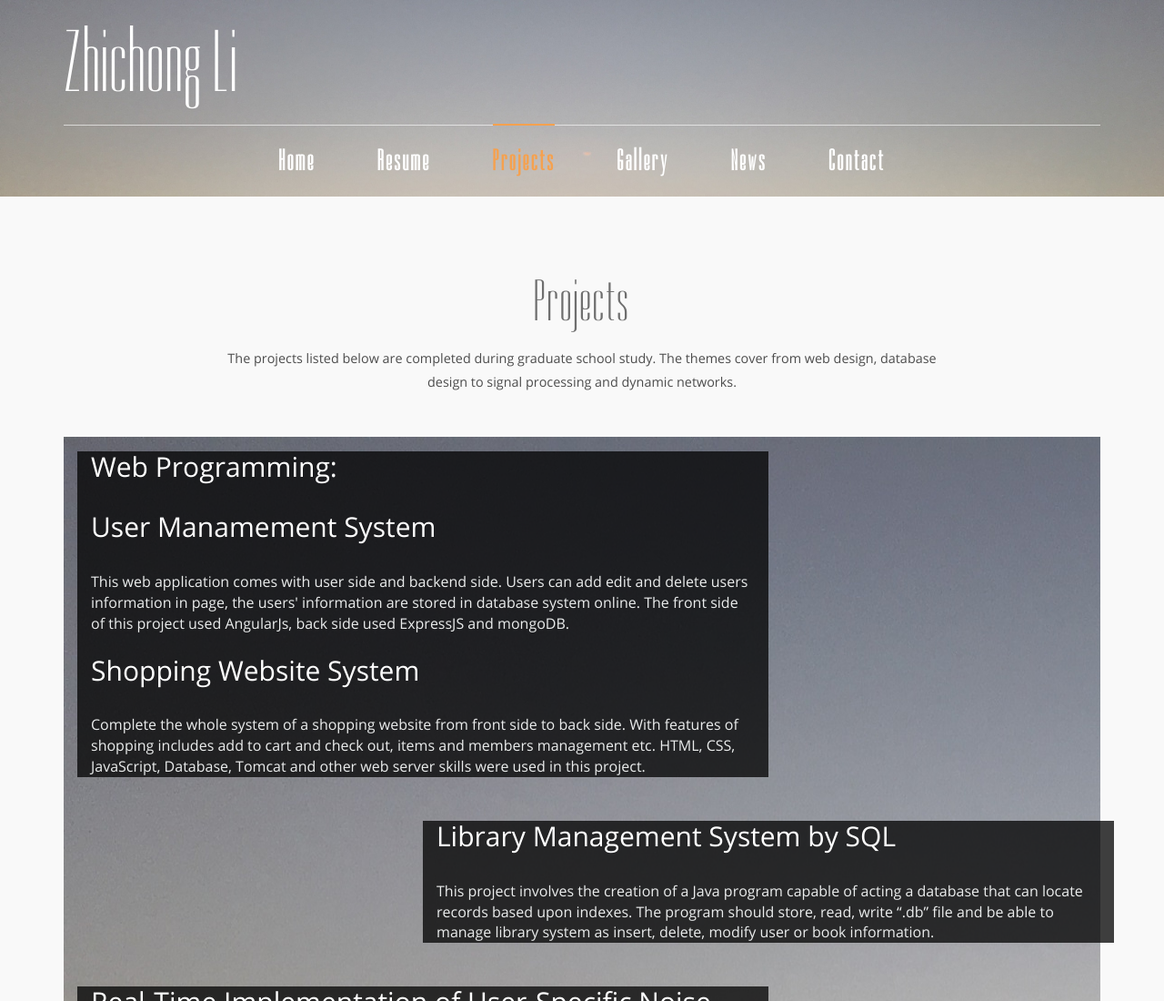
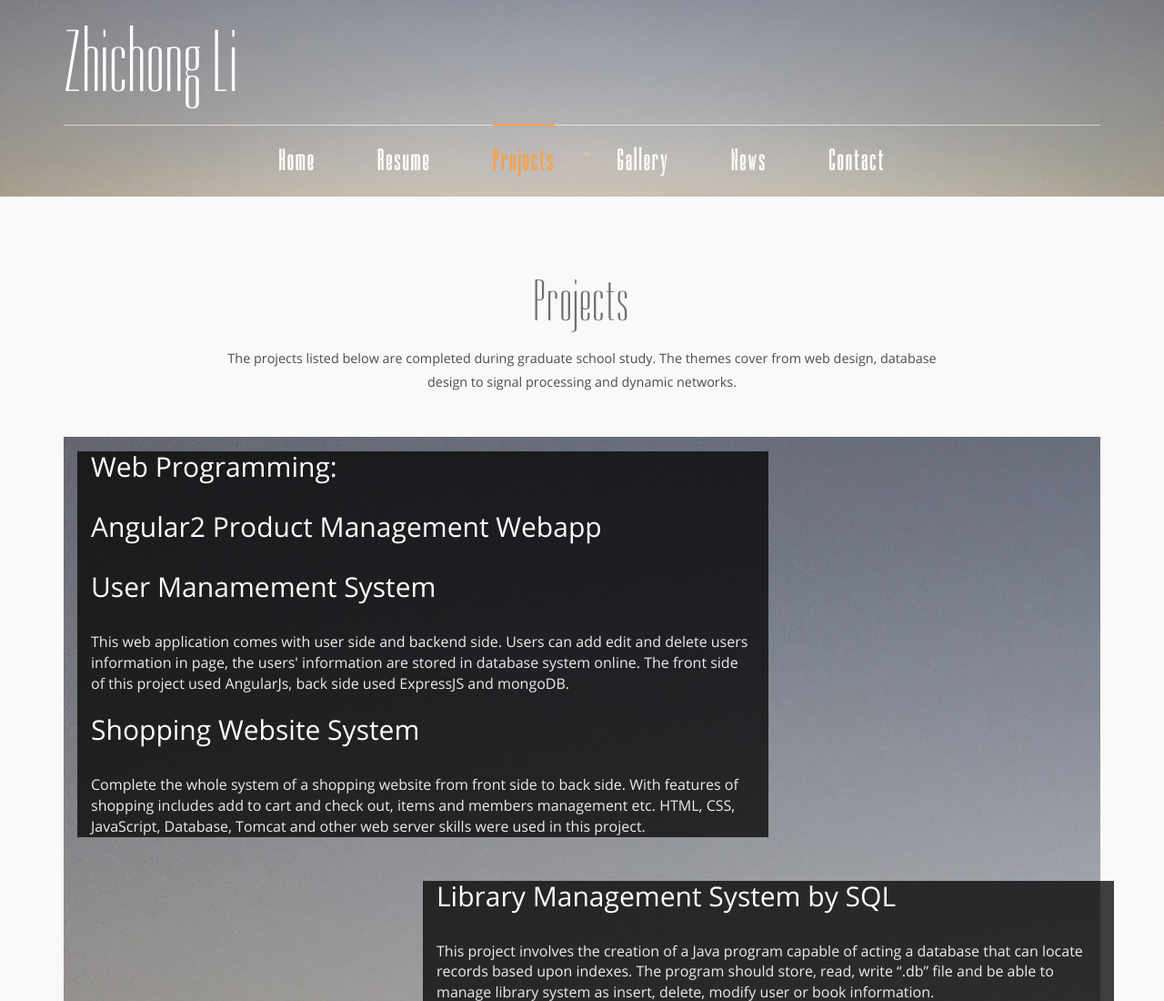
Before and after one commit to ZHICHONGLI/Personalwebsite, a plain HTML site: page typography.html in a window 1280 px wide. Shown: the top 1100 px of the page at 91% size. Drawn offline with nearby package versions, Linux system fonts and the light colour scheme.

Commit message:
angular app target added

```diff
--- a/typography.html
+++ b/typography.html
@@ -80,6 +80,9 @@
                     <div class="container">
                         <div class="col-md-8 project-section">
                             <h2>Web Programming: </h2> <br>
+                            <a href="/angular2" target="_blank">
+                                <h2>Angular2 Product Management Webapp</h2><br>
+                            </a>
                             <a data-lightbox="example-set" href="images/u1.jpg">
                                 <h2>User Manamement System</h2><br>
                             </a>
```
